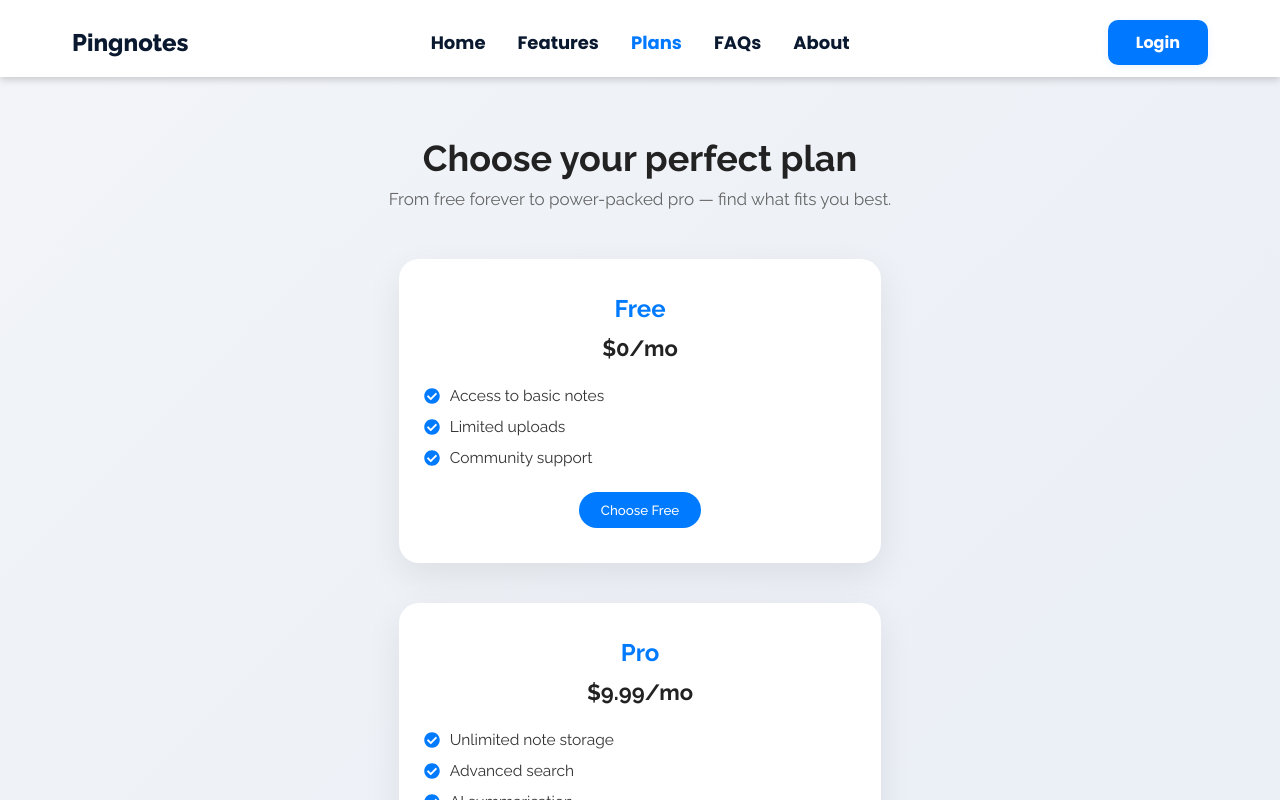
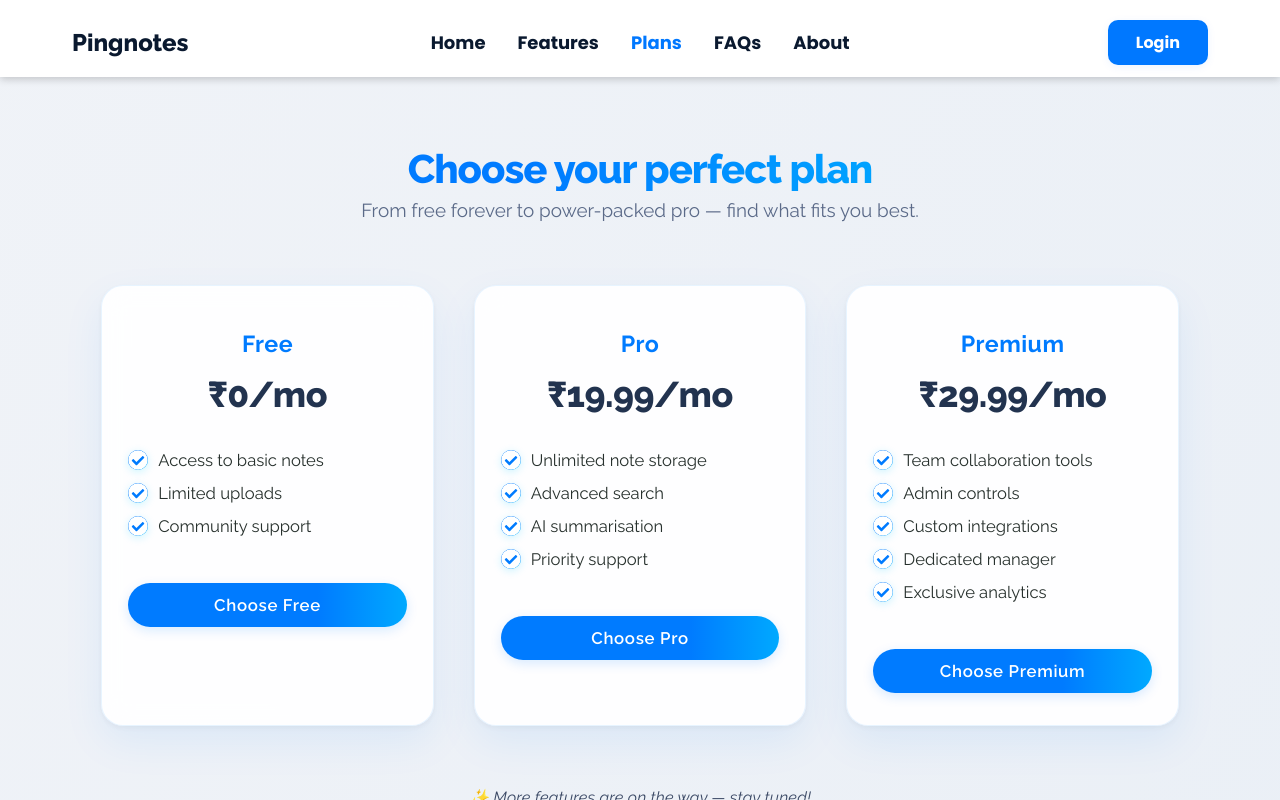
Before and after one commit to csdivyansh/PingNotes, a React (Vite) app in the folder frontend/: page /plans in a window 1280 px wide. Shown: the top 800 px of the page. Built offline with nearby package versions, Linux system fonts and the light colour scheme.

Commit message:
upgraded ui

```diff
--- a/frontend/src/App.jsx
+++ b/frontend/src/App.jsx
@@ -23,10 +23,9 @@ import Footer from "./components/Footer";
 
 function App() {
   return (
+    <>
       <GlobalFileUploadProvider>
-      <div
-        style={{ minHeight: "100vh", display: "flex", flexDirection: "column" }}
-      >
+
           <Router style={{ flex: 1 }}>
             <Routes>
               <Route path="/" element={<Home />} />
@@ -52,8 +51,8 @@ function App() {
             </Routes>
           </Router>
           <Footer />
-      </div>
       </GlobalFileUploadProvider>
+    </>
   );
 }
 
--- a/frontend/src/components/Plans.css
+++ b/frontend/src/components/Plans.css
@@ -1,117 +1,184 @@
 body {
-  background: linear-gradient(135deg, #f2f4f8, #e6edf5);
-  font-family: 'Segoe UI', sans-serif;
+  background: linear-gradient(120deg, #f2f4f8 0%, #e6edf5 100%);
+  background-size: 200% 200%;
+  font-family: 'Segoe UI', 'Poppins', Arial, sans-serif;
+  min-height: 100vh;
+  animation: plansBgMove 18s ease-in-out alternate infinite;
+}
+@keyframes plansBgMove {
+  0% { background-position: 0 80%; }
+  100% { background-position: 100% 20%; }
 }
 
 .plans-section {
-  padding: 60px 20px 100px;
+  padding: 70px 4vw 110px;
   max-width: 1200px;
-  margin: auto;
+  margin: 0 auto;
   text-align: center;
-  background-size: cover;
   position: relative;
-}
-
-/* Remove background pattern */
-.plans-section.no-bg {
-  background: none;
+  z-index: 1;
 }
 
 .plans-header h2 {
-  font-size: 36px;
-  margin-bottom: 10px;
-  color: #222;
+  font-size: 2.5rem;
+  font-weight: 800;
+  background: linear-gradient(90deg, #007bff 40%, #00c6ff 100%);
+  -webkit-background-clip: text;
+  -webkit-text-fill-color: transparent;
+  background-clip: text;   /* Safeguard for non-Webkit browsers */
+  margin-bottom: 4px;
+  letter-spacing: -1px;
+  line-height: 1.1;
 }
 
 .plans-header h2 .highlight-blue {
-  color: #007bff;
+  color: inherit;
+  background: none;
+  -webkit-background-clip: unset;
+  -webkit-text-fill-color: inherit;
 }
 
 .plans-header p {
-  color: #666;
-  font-size: 17px;
-  margin-bottom: 50px;
+  color: #506080;
+  font-size: 1.18rem;
+  margin-bottom: 60px;
+  opacity: 0.93;
+  line-height: 1.6;
 }
 
 .plan-cards {
   display: grid;
-  grid-template-columns: repeat(auto-fit, minmax(280px, 1fr));
-  gap: 40px;
-  margin-bottom: 40px;
+  grid-template-columns: repeat(auto-fit, minmax(297px, 1fr));
+  gap: 36px 40px;
+  margin-bottom: 54px;
   padding: 0 10px;
 }
 
 .plan-card {
-  background: #fff;
-  border-radius: 20px;
-  padding: 35px 25px;
-  box-shadow: 0 12px 35px rgba(0, 0, 0, 0.08);
-  transition: transform 0.25s ease, box-shadow 0.25s;
+  background: rgba(255,255,255,0.93);
+  border-radius: 22px;
+  padding: 44px 26px 32px 26px;
+  box-shadow: 0 16px 40px 0 rgba(0,123,255, 0.08), 0 2.2px 6px 0 rgba(0,0,0,0.05);
+  border: 1.4px solid rgba(0,128,255,0.09);
+  backdrop-filter: blur(13px) saturate(130%);
+  transition:
+    transform 0.22s cubic-bezier(.13,1.25,.36,1.17),
+    box-shadow 0.19s cubic-bezier(.18,0.85,.53,1),
+    border-color 0.16s;
+  position: relative;
+  z-index: 1;
+  display: flex;
+  flex-direction: column;
+  outline: 0;
+  overflow: visible;
 }
 
-.plan-card:hover {
-  transform: translateY(-6px);
-  box-shadow: 0 14px 38px rgba(0, 0, 0, 0.1);
+.plan-card:hover,
+.plan-card:focus-within {
+  transform: translateY(-10px) scale(1.028);
+  box-shadow: 0 26px 75px 0 rgba(0,123,255,0.17), 0 9px 24px 0 rgba(0,0,0,0.10);
+  border-color: #1eadff6b;
+}
+
+.plan-card.featured {
+  border: 2.5px solid #009fffcc;
+  box-shadow: 0 36px 96px 0 rgba(0,128,255,0.14), 0 12px 31px 0 rgba(0,0,0,0.13);
+  z-index: 2;
 }
 
 .plan-card h3 {
-  font-size: 24px;
+  font-size: 1.45rem;
+  font-weight: 700;
   color: #007bff;
-  margin-bottom: 12px;
+  margin-bottom: 16px;
+  letter-spacing: 0.02em;
+  text-shadow: none;
 }
 
-.plan-card:nth-child(3) h3 {
-  color: #007bff;
-}
-
-.plan-price {
-  font-size: 22px;
-  font-weight: bold;
-  color: #222;
-  margin-bottom: 25px;
+.plan-card .plan-price {
+  font-size: 2.23rem;
+  font-weight: 800;
+  color: #22334f;
+  margin-bottom: 35px;
+  letter-spacing: -0.5px;
 }
 
 .plan-card ul {
   list-style: none;
   padding: 0;
-  margin-bottom: 25px;
+  margin-bottom: 34px;
   text-align: left;
 }
 
 .plan-card li {
-  margin-bottom: 12px;
-  font-size: 15.5px;
+  margin-bottom: 13px;
+  font-size: 1.04rem;
+  color: #27302d;
   display: flex;
   align-items: center;
-  color: #333;
+  gap: 10px;
 }
 
 .check-icon {
-  color: #007bff;
-  margin-right: 10px;
-  font-size: 16px;
+  display: inline-flex;
+  align-items: center;
+  justify-content: center;
+  color: #fff;
+  background: linear-gradient(140deg, #007bff 60%, #00c6ff 100%);
+  border-radius: 50%;
+  width: 20px; height: 20px;
+  font-size: 12px;
+  box-shadow: 0 2px 8px #00c6ff33;
 }
 
+/* Animated button */
 .choose-btn {
-  padding: 10px 22px;
-  background-color: #007bff;
+  padding: 12px 26px;
+  background: linear-gradient(90deg, #007bff 68%, #00c6ff 120%);
   border: none;
-  color: white;
+  color: #fff;
   border-radius: 999px;
-  font-weight: 500;
+  font-weight: 600;
+  letter-spacing: .04em;
+  font-size: 1.05rem;
   cursor: pointer;
-  transition: background 0.3s, transform 0.2s;
+  box-shadow: 0 3.5px 12px #007bff28;
+  transition:
+    background 0.26s cubic-bezier(.33,.97,.31,1.14),
+    transform 0.18s cubic-bezier(.02,1.31,.61,1.11),
+    box-shadow 0.19s;
 }
 
-.choose-btn:hover {
-  background-color: #0056b3;
-  transform: scale(1.05);
+.choose-btn:hover,
+.choose-btn:focus-visible {
+  background: linear-gradient(90deg, #0056b3 68%, #00a6df 120%);
+  transform: scale(1.075) translateY(-3px);
+  box-shadow: 0 7px 22px #009fff27;
 }
 
 .new-update-msg {
-  font-size: 15px;
-  color: #444;
-  margin-top: 60px;
+  font-size: 1.01rem;
+  color: #3a4864;
+  margin-top: 62px;
   font-style: italic;
-  opacity: 0.8;
+  opacity: 0.85;
+  transition: opacity 0.18s;
+  letter-spacing: .01em;
 }
+
+/* Responsive adjustments */
+@media (max-width: 900px) {
+  .plans-header h2 { font-size: 2rem; }
+  .plan-card { padding: 30px 13px; }
+  .plan-card .plan-price { font-size: 1.5rem; }
+  .plan-cards { gap: 22px; }
+}
+@media (max-width: 530px) {
+  .plans-section { padding: 32px 2vw 38px 2vw; }
+  .plans-header h2 { font-size: 1.18rem; }
+  .plans-header p { font-size: .97rem; }
+  .plan-card { padding: 20px 4vw 18px 4vw }
+  .plan-card h3 { font-size: 1rem; }
+  .plan-card .plan-price { font-size: 1.09rem; }
+  .plan-card ul { margin-bottom: 20px; }
+}
--- a/frontend/src/components/Plans.jsx
+++ b/frontend/src/components/Plans.jsx
@@ -3,17 +3,18 @@ import { FaCheckCircle } from "react-icons/fa";
 import { motion } from "framer-motion";
 import "./Plans.css";
 import Navbar from "./Navbar";
+import { useNavigate } from "react-router-dom";
 
 const plans = [
   {
     name: "Free",
-    price: "$0/mo",
+    price: "₹0/mo",
     features: ["Access to basic notes", "Limited uploads", "Community support"],
     highlighted: false,
   },
   {
     name: "Pro",
-    price: "$9.99/mo",
+    price: "₹19.99/mo",
     features: [
       "Unlimited note storage",
       "Advanced search",
@@ -24,7 +25,7 @@ const plans = [
   },
   {
     name: "Premium",
-    price: "$29.99/mo",
+    price: "₹29.99/mo",
     features: [
       "Team collaboration tools",
       "Admin controls",
@@ -37,6 +38,7 @@ const plans = [
 ];
 
 export default function Plans() {
+  const navigate = useNavigate();
   return (
     <>
       <Navbar />
@@ -93,6 +95,9 @@ export default function Plans() {
                 className="choose-btn"
                 whileHover={{ scale: 1.08 }}
                 whileTap={{ scale: 0.95 }}
+                onClick={
+                  plan.name === "Free" ? () => navigate("/login") : undefined
+                }
               >
                 Choose {plan.name}
               </motion.button>
--- a/frontend/src/components/features.css
+++ b/frontend/src/components/features.css
@@ -1,6 +1,5 @@
 body {
   margin: 0;
-  font-family: "Poppins", sans-serif;
   background: linear-gradient(135deg, #eef5ff, #fdfdff);
   color: #111;
 }
```
Lines whose indentation alone changed are shown as unchanged.
